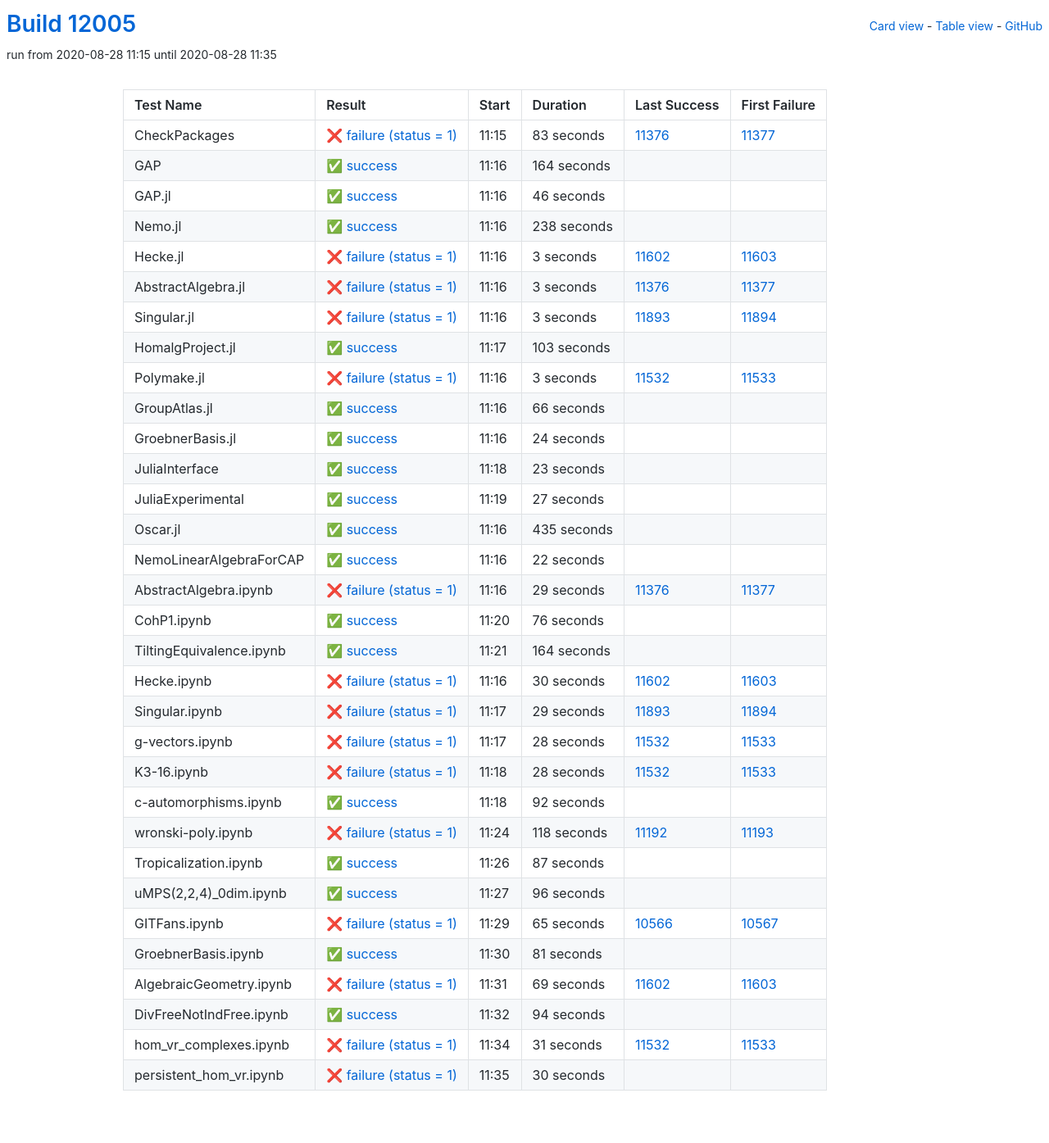
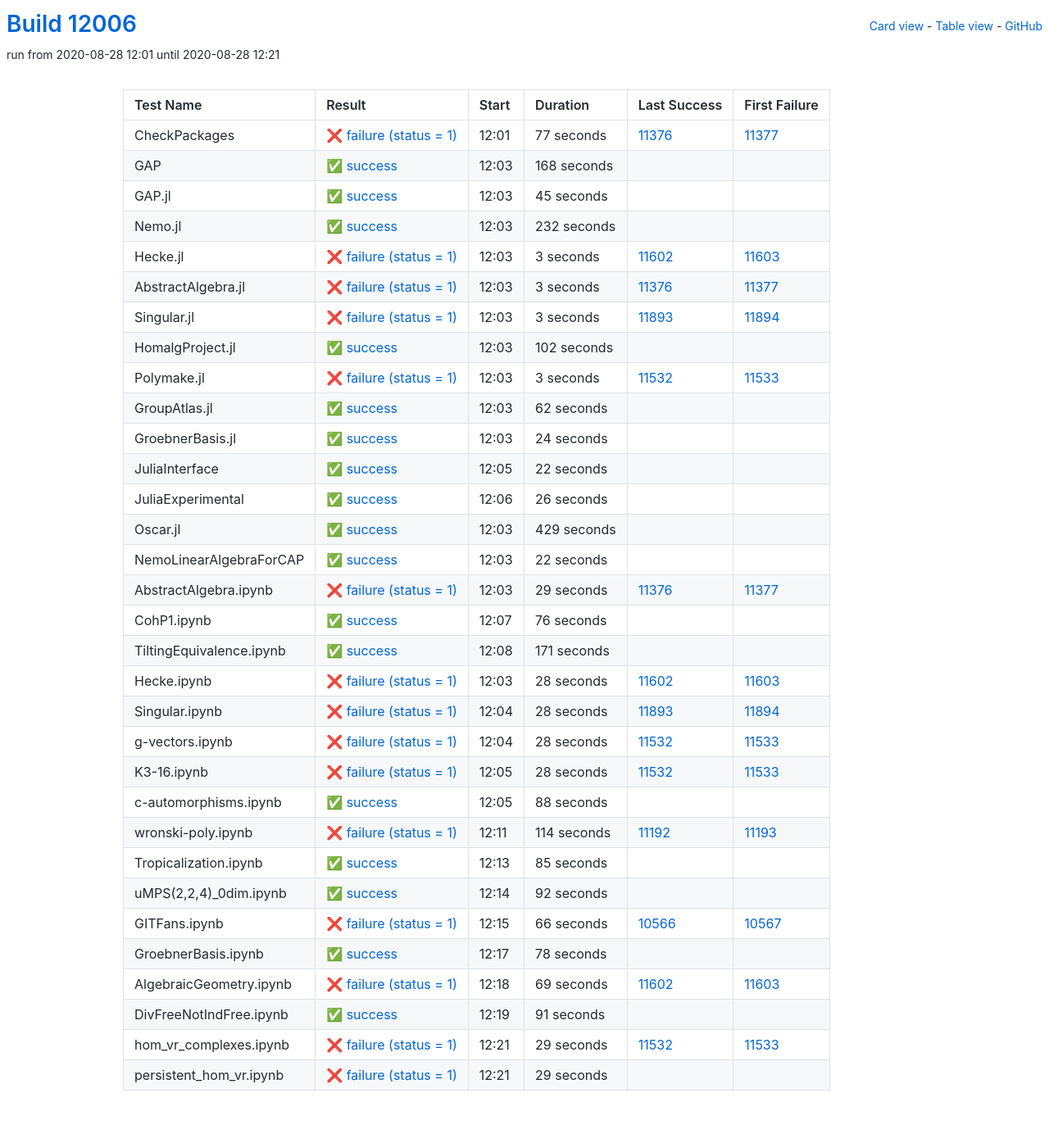
Before and after one commit to oscar-system/oscar-ci-status, a Jekyll site: the page built from table.html, in a window 1280 px wide. Shown: the whole page at 82% size. Built offline with Jekyll 4.4.1, drawn with Linux system fonts in a browser that asks for light colours.

Commit message:
Build #12006

```diff
--- a/_data/ci.yml
+++ b/_data/ci.yml
@@ -1,6 +1,6 @@
 ---
-build: 12005
-build_url: https://oscarci.mathematik.uni-kl.de/job/oscar/12005/
+build: 12006
+build_url: https://oscarci.mathematik.uni-kl.de/job/oscar/12006/
 job: oscar
 organization: oscar-system
 repo: oscar-ci-status
@@ -8,56 +8,56 @@
 tests:
 - name: CheckPackages
   id: checkpackages
-  log: https://oscarci.mathematik.uni-kl.de/job/oscar/12005/artifact/logs/build-12005/CheckPackages.log
-  start: 2020-08-28 11:15
+  log: https://oscarci.mathematik.uni-kl.de/job/oscar/12006/artifact/logs/build-12006/CheckPackages.log
+  start: 2020-08-28 12:01
   success: false
   exitcode: 1
   status: failure
-  duration: 83
+  duration: 77
   last_success: 11376
   last_success_url: https://oscarci.mathematik.uni-kl.de/job/oscar/11376/
   first_failure: 11377
   first_failure_url: https://oscarci.mathematik.uni-kl.de/job/oscar/11377/
 - name: GAP
   id: gap
-  log: https://oscarci.mathematik.uni-kl.de/job/oscar/12005/artifact/logs/build-12005/GAP.log
-  start: 2020-08-28 11:16
+  log: https://oscarci.mathematik.uni-kl.de/job/oscar/12006/artifact/logs/build-12006/GAP.log
+  start: 2020-08-28 12:03
   success: true
   exitcode: 0
   status: success
-  duration: 164
+  duration: 168
   last_success: false
   last_success_url:
   first_failure: false
   first_failure_url:
 - name: GAP.jl
   id: gap-jl
-  log: https://oscarci.mathematik.uni-kl.de/job/oscar/12005/artifact/logs/build-12005/GAP.jl.log
-  start: 2020-08-28 11:16
+  log: https://oscarci.mathematik.uni-kl.de/job/oscar/12006/artifact/logs/build-12006/GAP.jl.log
+  start: 2020-08-28 12:03
   success: true
   exitcode: 0
   status: success
-  duration: 46
+  duration: 45
   last_success: false
   last_success_url:
   first_failure: false
   first_failure_url:
 - name: Nemo.jl
   id: nemo-jl
-  log: https://oscarci.mathematik.uni-kl.de/job/oscar/12005/artifact/logs/build-12005/Nemo.jl.log
-  start: 2020-08-28 11:16
+  log: https://oscarci.mathematik.uni-kl.de/job/oscar/12006/artifact/logs/build-12006/Nemo.jl.log
+  start: 2020-08-28 12:03
   success: true
   exitcode: 0
   status: success
-  duration: 238
+  duration: 232
   last_success: false
   last_success_url:
   first_failure: false
   first_failure_url:
 - name: Hecke.jl
   id: hecke-jl
-  log: https://oscarci.mathematik.uni-kl.de/job/oscar/12005/artifact/logs/build-12005/Hecke.jl.log
-  start: 2020-08-28 11:16
+  log: https://oscarci.mathematik.uni-kl.de/job/oscar/12006/artifact/logs/build-12006/Hecke.jl.log
+  start: 2020-08-28 12:03
   success: false
   exitcode: 1
   status: failure
@@ -68,8 +68,8 @@
   first_failure_url: https://oscarci.mathematik.uni-kl.de/job/oscar/11603/
 - name: AbstractAlgebra.jl
   id: abstractalgebra-jl
-  log: https://oscarci.mathematik.uni-kl.de/job/oscar/12005/artifact/logs/build-12005/AbstractAlgebra.jl.log
-  start: 2020-08-28 11:16
+  log: https://oscarci.mathematik.uni-kl.de/job/oscar/12006/artifact/logs/build-12006/AbstractAlgebra.jl.log
+  start: 2020-08-28 12:03
   success: false
   exitcode: 1
   status: failure
@@ -80,8 +80,8 @@
   first_failure_url: https://oscarci.mathematik.uni-kl.de/job/oscar/11377/
 - name: Singular.jl
   id: singular-jl
-  log: https://oscarci.mathematik.uni-kl.de/job/oscar/12005/artifact/logs/build-12005/Singular.jl.log
-  start: 2020-08-28 11:16
+  log: https://oscarci.mathematik.uni-kl.de/job/oscar/12006/artifact/logs/build-12006/Singular.jl.log
+  start: 2020-08-28 12:03
   success: false
   exitcode: 1
   status: failure
@@ -92,20 +92,20 @@
   first_failure_url: https://oscarci.mathematik.uni-kl.de/job/oscar/11894/
 - name: HomalgProject.jl
   id: homalgproject-jl
-  log: https://oscarci.mathematik.uni-kl.de/job/oscar/12005/artifact/logs/build-12005/HomalgProject.jl.log
-  start: 2020-08-28 11:17
+  log: https://oscarci.mathematik.uni-kl.de/job/oscar/12006/artifact/logs/build-12006/HomalgProject.jl.log
+  start: 2020-08-28 12:03
   success: true
   exitcode: 0
   status: success
-  duration: 103
+  duration: 102
   last_success: false
   last_success_url:
   first_failure: false
   first_failure_url:
 - name: Polymake.jl
   id: polymake-jl
-  log: https://oscarci.mathematik.uni-kl.de/job/oscar/12005/artifact/logs/build-12005/Polymake.jl.log
-  start: 2020-08-28 11:16
+  log: https://oscarci.mathematik.uni-kl.de/job/oscar/12006/artifact/logs/build-12006/Polymake.jl.log
+  start: 2020-08-28 12:03
   success: false
   exitcode: 1
   status: failure
@@ -116,20 +116,20 @@
   first_failure_url: https://oscarci.mathematik.uni-kl.de/job/oscar/11533/
 - name: GroupAtlas.jl
   id: groupatlas-jl
-  log: https://oscarci.mathematik.uni-kl.de/job/oscar/12005/artifact/logs/build-12005/GroupAtlas.jl.log
-  start: 2020-08-28 11:16
+  log: https://oscarci.mathematik.uni-kl.de/job/oscar/12006/artifact/logs/build-12006/GroupAtlas.jl.log
+  start: 2020-08-28 12:03
   success: true
   exitcode: 0
   status: success
-  duration: 66
+  duration: 62
   last_success: false
   last_success_url:
   first_failure: false
   first_failure_url:
 - name: GroebnerBasis.jl
   id: groebnerbasis-jl
-  log: https://oscarci.mathematik.uni-kl.de/job/oscar/12005/artifact/logs/build-12005/GroebnerBasis.jl.log
-  start: 2020-08-28 11:16
+  log: https://oscarci.mathematik.uni-kl.de/job/oscar/12006/artifact/logs/build-12006/GroebnerBasis.jl.log
+  start: 2020-08-28 12:03
   success: true
   exitcode: 0
   status: success
@@ -140,44 +140,44 @@
   first_failure_url:
 - name: JuliaInterface
   id: juliainterface
-  log: https://oscarci.mathematik.uni-kl.de/job/oscar/12005/artifact/logs/build-12005/JuliaInterface.log
-  start: 2020-08-28 11:18
+  log: https://oscarci.mathematik.uni-kl.de/job/oscar/12006/artifact/logs/build-12006/JuliaInterface.log
+  start: 2020-08-28 12:05
   success: true
   exitcode: 0
   status: success
-  duration: 23
+  duration: 22
   last_success: false
   last_success_url:
   first_failure: false
   first_failure_url:
 - name: JuliaExperimental
   id: juliaexperimental
-  log: https://oscarci.mathematik.uni-kl.de/job/oscar/12005/artifact/logs/build-12005/JuliaExperimental.log
-  start: 2020-08-28 11:19
+  log: https://oscarci.mathematik.uni-kl.de/job/oscar/12006/artifact/logs/build-12006/JuliaExperimental.log
+  start: 2020-08-28 12:06
   success: true
   exitcode: 0
   status: success
-  duration: 27
+  duration: 26
   last_success: false
   last_success_url:
   first_failure: false
   first_failure_url:
 - name: Oscar.jl
   id: oscar-jl
-  log: https://oscarci.mathematik.uni-kl.de/job/oscar/12005/artifact/logs/build-12005/Oscar.jl.log
-  start: 2020-08-28 11:16
+  log: https://oscarci.mathematik.uni-kl.de/job/oscar/12006/artifact/logs/build-12006/Oscar.jl.log
+  start: 2020-08-28 12:03
   success: true
   exitcode: 0
   status: success
-  duration: 435
+  duration: 429
   last_success: false
   last_success_url:
   first_failure: false
   first_failure_url:
 - name: NemoLinearAlgebraForCAP
   id: nemolinearalgebraforcap
-  log: https://oscarci.mathematik.uni-kl.de/job/oscar/12005/artifact/logs/build-12005/NemoLinearAlgebraForCAP.log
-  start: 2020-08-28 11:16
+  log: https://oscarci.mathematik.uni-kl.de/job/oscar/12006/artifact/logs/build-12006/NemoLinearAlgebraForCAP.log
+  start: 2020-08-28 12:03
   success: true
   exitcode: 0
   status: success
@@ -188,8 +188,8 @@
   first_failure_url:
 - name: AbstractAlgebra.ipynb
   id: abstractalgebra-ipynb
-  log: https://oscarci.mathematik.uni-kl.de/job/oscar/12005/artifact/logs/build-12005/AbstractAlgebra.ipynb.log
-  start: 2020-08-28 11:16
+  log: https://oscarci.mathematik.uni-kl.de/job/oscar/12006/artifact/logs/build-12006/AbstractAlgebra.ipynb.log
+  start: 2020-08-28 12:03
   success: false
   exitcode: 1
   status: failure
@@ -200,8 +200,8 @@
   first_failure_url: https://oscarci.mathematik.uni-kl.de/job/oscar/11377/
 - name: CohP1.ipynb
   id: cohp1-ipynb
-  log: https://oscarci.mathematik.uni-kl.de/job/oscar/12005/artifact/logs/build-12005/CohP1.ipynb.log
-  start: 2020-08-28 11:20
+  log: https://oscarci.mathematik.uni-kl.de/job/oscar/12006/artifact/logs/build-12006/CohP1.ipynb.log
+  start: 2020-08-28 12:07
   success: true
   exitcode: 0
   status: success
@@ -212,44 +212,44 @@
   first_failure_url:
 - name: TiltingEquivalence.ipynb
   id: tiltingequivalence-ipynb
-  log: https://oscarci.mathematik.uni-kl.de/job/oscar/12005/artifact/logs/build-12005/TiltingEquivalence.ipynb.log
-  start: 2020-08-28 11:21
+  log: https://oscarci.mathematik.uni-kl.de/job/oscar/12006/artifact/logs/build-12006/TiltingEquivalence.ipynb.log
+  start: 2020-08-28 12:08
   success: true
   exitcode: 0
   status: success
-  duration: 164
+  duration: 171
   last_success: false
   last_success_url:
   first_failure: false
   first_failure_url:
 - name: Hecke.ipynb
   id: hecke-ipynb
-  log: https://oscarci.mathematik.uni-kl.de/job/oscar/12005/artifact/logs/build-12005/Hecke.ipynb.log
-  start: 2020-08-28 11:16
+  log: https://oscarci.mathematik.uni-kl.de/job/oscar/12006/artifact/logs/build-12006/Hecke.ipynb.log
+  start: 2020-08-28 12:03
   success: false
   exitcode: 1
   status: failure
-  duration: 30
+  duration: 28
   last_success: 11602
   last_success_url: https://oscarci.mathematik.uni-kl.de/job/oscar/11602/
   first_failure: 11603
   first_failure_url: https://oscarci.mathematik.uni-kl.de/job/oscar/11603/
 - name: Singular.ipynb
   id: singular-ipynb
-  log: https://oscarci.mathematik.uni-kl.de/job/oscar/12005/artifact/logs/build-12005/Singular.ipynb.log
-  start: 2020-08-28 11:17
+  log: https://oscarci.mathematik.uni-kl.de/job/oscar/12006/artifact/logs/build-12006/Singular.ipynb.log
+  start: 2020-08-28 12:04
   success: false
   exitcode: 1
   status: failure
-  duration: 29
+  duration: 28
   last_success: 11893
   last_success_url: https://oscarci.mathematik.uni-kl.de/job/oscar/11893/
   first_failure: 11894
   first_failure_url: https://oscarci.mathematik.uni-kl.de/job/oscar/11894/
 - name: g-vectors.ipynb
   id: g-vectors-ipynb
-  log: https://oscarci.mathematik.uni-kl.de/job/oscar/12005/artifact/logs/build-12005/g-vectors.ipynb.log
-  start: 2020-08-28 11:17
+  log: https://oscarci.mathematik.uni-kl.de/job/oscar/12006/artifact/logs/build-12006/g-vectors.ipynb.log
+  start: 2020-08-28 12:04
   success: false
   exitcode: 1
   status: failure
@@ -260,8 +260,8 @@
   first_failure_url: https://oscarci.mathematik.uni-kl.de/job/oscar/11533/
 - name: K3-16.ipynb
   id: k3-16-ipynb
-  log: https://oscarci.mathematik.uni-kl.de/job/oscar/12005/artifact/logs/build-12005/K3-16.ipynb.log
-  start: 2020-08-28 11:18
+  log: https://oscarci.mathematik.uni-kl.de/job/oscar/12006/artifact/logs/build-12006/K3-16.ipynb.log
+  start: 2020-08-28 12:05
   success: false
   exitcode: 1
   status: failure
@@ -272,8 +272,44 @@
   first_failure_url: https://oscarci.mathematik.uni-kl.de/job/oscar/11533/
 - name: c-automorphisms.ipynb
   id: c-automorphisms-ipynb
-  log: https://oscarci.mathematik.uni-kl.de/job/oscar/12005/artifact/logs/build-12005/c-automorphisms.ipynb.log
-  start: 2020-08-28 11:18
+  log: https://oscarci.mathematik.uni-kl.de/job/oscar/12006/artifact/logs/build-12006/c-automorphisms.ipynb.log
+  start: 2020-08-28 12:05
+  success: true
+  exitcode: 0
+  status: success
+  duration: 88
+  last_success: false
+  last_success_url:
+  first_failure: false
+  first_failure_url:
+- name: wronski-poly.ipynb
+  id: wronski-poly-ipynb
+  log: https://oscarci.mathematik.uni-kl.de/job/oscar/12006/artifact/logs/build-12006/wronski-poly.ipynb.log
+  start: 2020-08-28 12:11
+  success: false
+  exitcode: 1
+  status: failure
+  duration: 114
+  last_success: 11192
+  last_success_url: https://oscarci.mathematik.uni-kl.de/job/oscar/11192/
+  first_failure: 11193
+  first_failure_url: https://oscarci.mathematik.uni-kl.de/job/oscar/11193/
+- name: Tropicalization.ipynb
+  id: tropicalization-ipynb
+  log: https://oscarci.mathematik.uni-kl.de/job/oscar/12006/artifact/logs/build-12006/Tropicalization.ipynb.log
+  start: 2020-08-28 12:13
+  success: true
+  exitcode: 0
+  status: success
+  duration: 85
+  last_success: false
+  last_success_url:
+  first_failure: false
+  first_failure_url:
+- name: uMPS(2,2,4)_0dim.ipynb
+  id: umps-2-2-4-0dim-ipynb
+  log: https://oscarci.mathematik.uni-kl.de/job/oscar/12006/artifact/logs/build-12006/uMPS-2-2-4-_0dim.ipynb.log
+  start: 2020-08-28 12:14
   success: true
   exitcode: 0
   status: success
@@ -282,70 +318,34 @@
   last_success_url:
   first_failure: false
   first_failure_url:
-- name: wronski-poly.ipynb
-  id: wronski-poly-ipynb
-  log: https://oscarci.mathematik.uni-kl.de/job/oscar/12005/artifact/logs/build-12005/wronski-poly.ipynb.log
-  start: 2020-08-28 11:24
+- name: GITFans.ipynb
+  id: gitfans-ipynb
+  log: https://oscarci.mathematik.uni-kl.de/job/oscar/12006/artifact/logs/build-12006/GITFans.ipynb.log
+  start: 2020-08-28 12:15
   success: false
   exitcode: 1
   status: failure
-  duration: 118
-  last_success: 11192
-  last_success_url: https://oscarci.mathematik.uni-kl.de/job/oscar/11192/
-  first_failure: 11193
-  first_failure_url: https://oscarci.mathematik.uni-kl.de/job/oscar/11193/
-- name: Tropicalization.ipynb
-  id: tropicalization-ipynb
-  log: https://oscarci.mathematik.uni-kl.de/job/oscar/12005/artifact/logs/build-12005/Tropicalization.ipynb.log
-  start: 2020-08-28 11:26
-  success: true
-  exitcode: 0
-  status: success
-  duration: 87
-  last_success: false
-  last_success_url:
-  first_failure: false
-  first_failure_url:
-- name: uMPS(2,2,4)_0dim.ipynb
-  id: umps-2-2-4-0dim-ipynb
-  log: https://oscarci.mathematik.uni-kl.de/job/oscar/12005/artifact/logs/build-12005/uMPS-2-2-4-_0dim.ipynb.log
-  start: 2020-08-28 11:27
-  success: true
-  exitcode: 0
-  status: success
-  duration: 96
-  last_success: false
-  last_success_url:
-  first_failure: false
-  first_failure_url:
-- name: GITFans.ipynb
-  id: gitfans-ipynb
-  log: https://oscarci.mathematik.uni-kl.de/job/oscar/12005/artifact/logs/build-12005/GITFans.ipynb.log
-  start: 2020-08-28 11:29
-  success: false
-  exitcode: 1
-  status: failure
-  duration: 65
+  duration: 66
   last_success: 10566
   last_success_url: https://oscarci.mathematik.uni-kl.de/job/oscar/10566/
   first_failure: 10567
   first_failure_url: https://oscarci.mathematik.uni-kl.de/job/oscar/10567/
 - name: GroebnerBasis.ipynb
   id: groebnerbasis-ipynb
-  log: https://oscarci.mathematik.uni-kl.de/job/oscar/12005/artifact/logs/build-12005/GroebnerBasis.ipynb.log
-  start: 2020-08-28 11:30
+  log: https://oscarci.mathematik.uni-kl.de/job/oscar/12006/artifact/logs/build-12006/GroebnerBasis.ipynb.log
+  start: 2020-08-28 12:17
   success: true
   exitcode: 0
   status: success
-  duration: 81
+  duration: 78
   last_success: false
   last_success_url:
   first_failure: false
   first_failure_url:
 - name: AlgebraicGeometry.ipynb
   id: algebraicgeometry-ipynb
-  log: https://oscarci.mathematik.uni-kl.de/job/oscar/12005/artifact/logs/build-12005/AlgebraicGeometry.ipynb.log
-  start: 2020-08-28 11:31
+  log: https://oscarci.mathematik.uni-kl.de/job/oscar/12006/artifact/logs/build-12006/AlgebraicGeometry.ipynb.log
+  start: 2020-08-28 12:18
   success: false
   exitcode: 1
   status: failure
@@ -356,36 +356,36 @@
   first_failure_url: https://oscarci.mathematik.uni-kl.de/job/oscar/11603/
 - name: DivFreeNotIndFree.ipynb
   id: divfreenotindfree-ipynb
-  log: https://oscarci.mathematik.uni-kl.de/job/oscar/12005/artifact/logs/build-12005/DivFreeNotIndFree.ipynb.log
-  start: 2020-08-28 11:32
+  log: https://oscarci.mathematik.uni-kl.de/job/oscar/12006/artifact/logs/build-12006/DivFreeNotIndFree.ipynb.log
+  start: 2020-08-28 12:19
   success: true
   exitcode: 0
   status: success
-  duration: 94
+  duration: 91
   last_success: false
   last_success_url:
   first_failure: false
   first_failure_url:
 - name: hom_vr_complexes.ipynb
   id: hom-vr-complexes-ipynb
-  log: https://oscarci.mathematik.uni-kl.de/job/oscar/12005/artifact/logs/build-12005/hom_vr_complexes.ipynb.log
-  start: 2020-08-28 11:34
+  log: https://oscarci.mathematik.uni-kl.de/job/oscar/12006/artifact/logs/build-12006/hom_vr_complexes.ipynb.log
+  start: 2020-08-28 12:21
   success: false
   exitcode: 1
   status: failure
-  duration: 31
+  duration: 29
   last_success: 11532
   last_success_url: https://oscarci.mathematik.uni-kl.de/job/oscar/11532/
   first_failure: 11533
   first_failure_url: https://oscarci.mathematik.uni-kl.de/job/oscar/11533/
 - name: persistent_hom_vr.ipynb
   id: persistent-hom-vr-ipynb
-  log: https://oscarci.mathematik.uni-kl.de/job/oscar/12005/artifact/logs/build-12005/persistent_hom_vr.ipynb.log
-  start: 2020-08-28 11:35
+  log: https://oscarci.mathematik.uni-kl.de/job/oscar/12006/artifact/logs/build-12006/persistent_hom_vr.ipynb.log
+  start: 2020-08-28 12:21
   success: false
   exitcode: 1
   status: failure
-  duration: 30
+  duration: 29
   last_success: false
   last_success_url:
   first_failure: false
```
Also changed, not shown: README.md.
